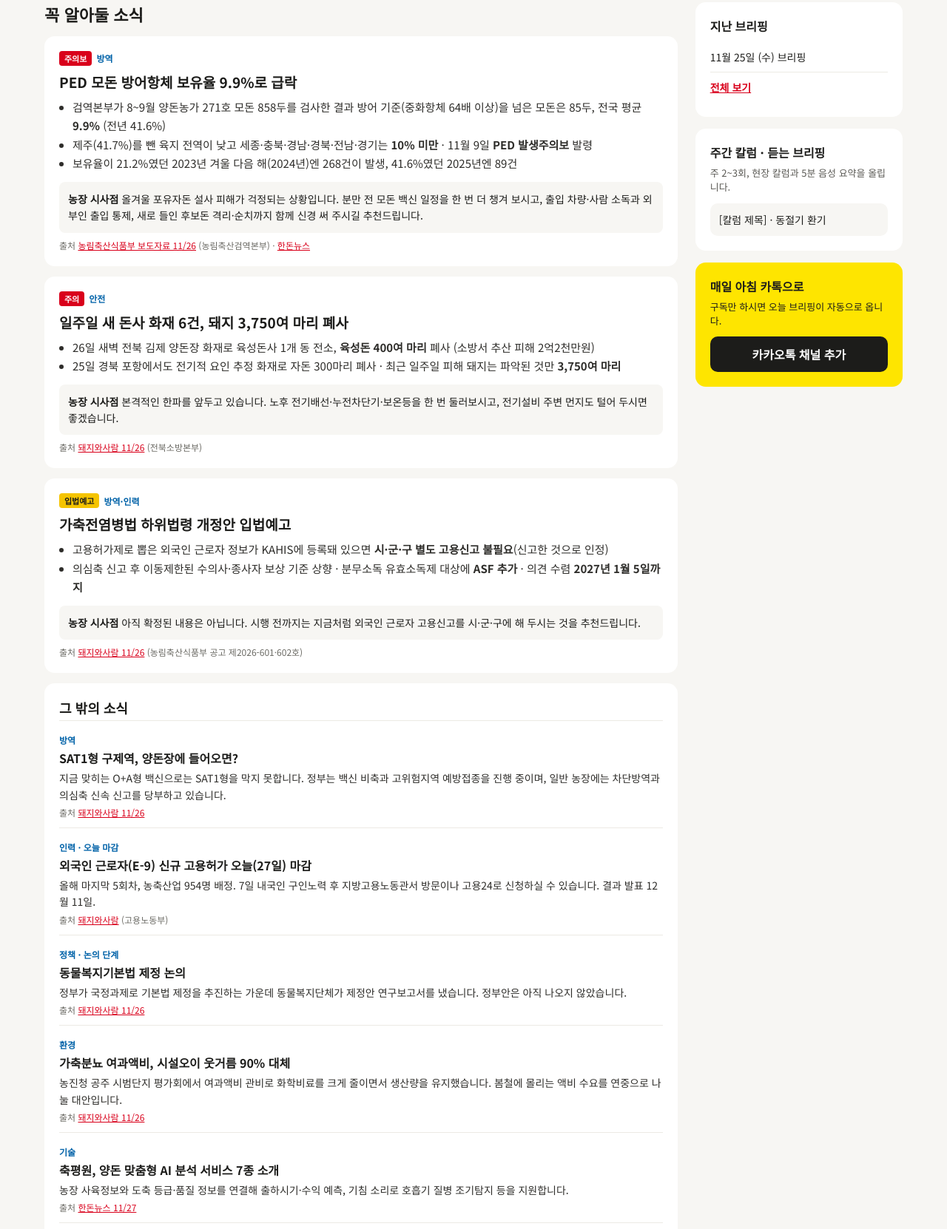
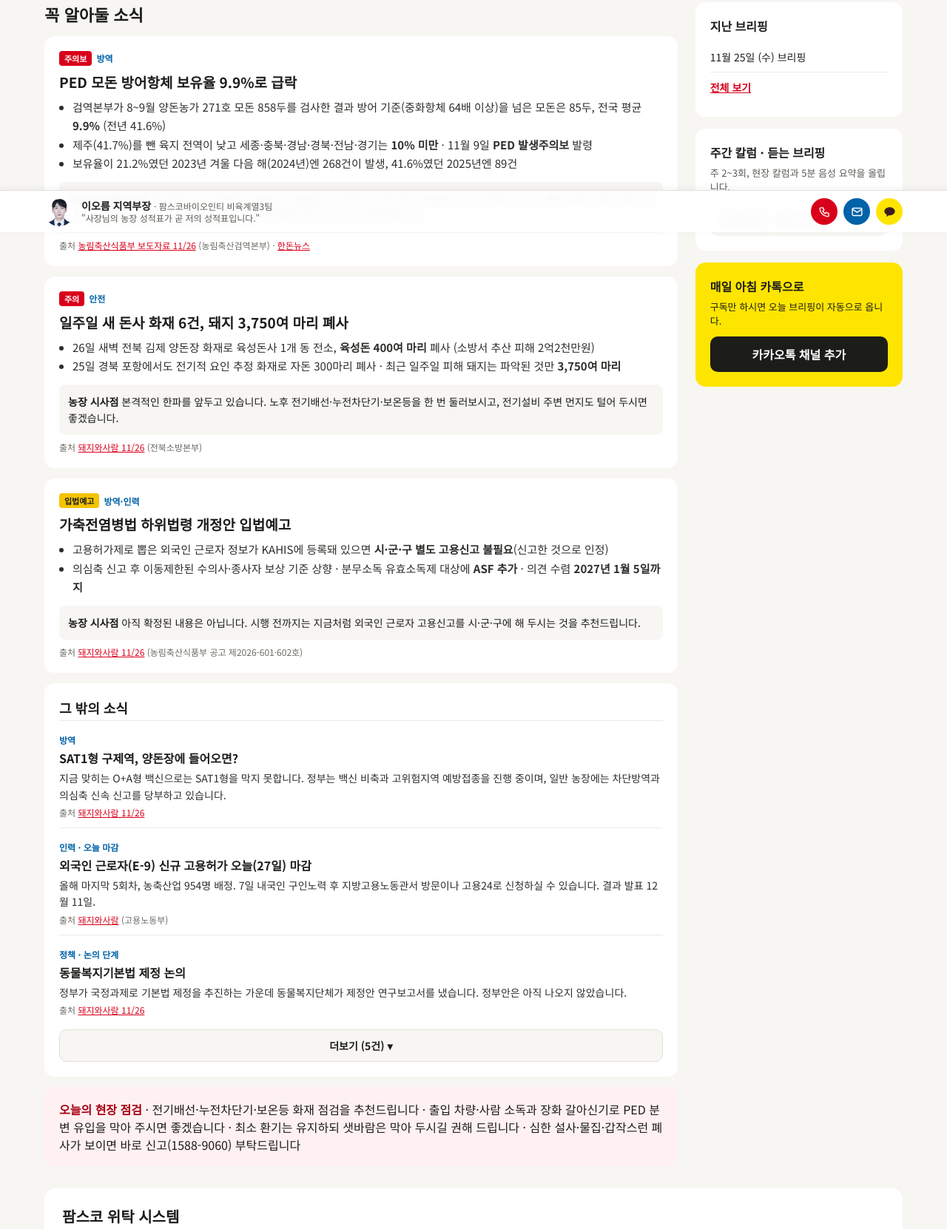
Before and after one commit to lor3791-boop/oreum-briefing, a plain HTML site: page public/2026-11-27/index.html in a window 1280 px wide. Shown: the part 486-2148 px from the top of the page at 74% size. Drawn offline with Linux system fonts and the light colour scheme.

Commit message:
캐시 끄기(no-cache)·404 시 최신으로 이동, 그 밖의 소식 3건+더보기, 프로필 하단 고정 바
Co-Authored-By: Claude Opus 5.5 <noreply@anthropic.com>
Claude-Session: https://claude.ai/code/session_01K1tX6g7NngMrMQ4diyot8m

```diff
--- a/public/2026-11-27/index.html
+++ b/public/2026-11-27/index.html
@@ -9,7 +9,21 @@
 <meta property="og:image" content="https://oreum-briefing.web.app/img/logo.png">
 <meta property="og:url" content="https://oreum-briefing.web.app/2026-11-27/">
 <link rel="stylesheet" href="https://fonts.googleapis.com/css2?family=Noto+Sans+KR:wght@400;500;700;900&display=swap">
-<style>body{margin:0}a{color:#D9001B}a:hover{color:#A80015}</style>
+<style>body{margin:0;padding-bottom:76px}a{color:#D9001B}a:hover{color:#A80015}
+#other-news.folded li:nth-child(n+4){display:none}
+#more-news{display:block;width:100%;margin-top:6px;padding:11px;border:1px solid #E2E0DA;border-radius:10px;background:#F7F6F3;color:#1C1C1A;font:700 14px 'Noto Sans KR',sans-serif;cursor:pointer}
+#more-news:hover{background:#EFEDE8}
+#pin-bar{position:fixed;left:0;right:0;bottom:0;z-index:50;background:rgba(255,255,255,.93);-webkit-backdrop-filter:blur(8px);backdrop-filter:blur(8px);border-top:1px solid #E2E0DA;box-shadow:0 -2px 10px rgba(0,0,0,.05)}
+#pin-bar .in{max-width:1160px;margin:0 auto;padding:8px 16px;display:flex;align-items:center;gap:10px}
+#pin-bar img{width:40px;height:40px;border-radius:50%;object-fit:cover;object-position:50% 22%;flex:none}
+#pin-bar .who{flex:1;min-width:0;line-height:1.3}
+#pin-bar .nm{font-size:14px;font-weight:700;white-space:nowrap;overflow:hidden;text-overflow:ellipsis}
+#pin-bar .nm span{font-weight:400;color:#5B5A55;font-size:12px}
+#pin-bar .q{font-size:12px;color:#5B5A55;white-space:nowrap;overflow:hidden;text-overflow:ellipsis}
+#pin-bar .ic{display:flex;gap:8px}
+#pin-bar .ic a{width:36px;height:36px;border-radius:50%;display:flex;align-items:center;justify-content:center;text-decoration:none}
+@media (max-width:480px){#pin-bar .nm span{display:none}}
+</style>
 </head>
 <body>
 
@@ -97,7 +111,7 @@
 </article>
 <section style="background: #FFFFFF; border-radius: 14px; padding: 20px">
 <h3 style="font-size: 18px; margin: 0 0 4px">그 밖의 소식</h3>
-<ul style="list-style: none; margin: 0; padding: 0">
+<ul id="other-news" class="folded" style="list-style: none; margin: 0; padding: 0">
 <li style="padding: 12px 0; border-top: 1px solid #ECEAE4"><span style="font-size: 12px; font-weight: 700; color: #0062A8">방역</span><div style="font-size: 16px; font-weight: 700; margin: 2px 0 4px">SAT1형 구제역, 양돈장에 들어오면?</div><div style="font-size: 14px; line-height: 1.6; color: #2E2D2A">지금 맞히는 O+A형 백신으로는 SAT1형을 막지 못합니다. 정부는 백신 비축과 고위험지역 예방접종을 진행 중이며, 일반 농장에는 차단방역과 의심축 신속 신고를 당부하고 있습니다.</div><div style="font-size: 12px; color: #6B6A64; margin-top: 4px">출처 <a href="https://www.pigpeople.net/news/article.html?no=20360">돼지와사람 11/26</a></div></li>
 <li style="padding: 12px 0; border-top: 1px solid #ECEAE4"><span style="font-size: 12px; font-weight: 700; color: #0062A8">인력 · 오늘 마감</span><div style="font-size: 16px; font-weight: 700; margin: 2px 0 4px">외국인 근로자(E-9) 신규 고용허가 오늘(27일) 마감</div><div style="font-size: 14px; line-height: 1.6; color: #2E2D2A">올해 마지막 5회차, 농축산업 954명 배정. 7일 내국인 구인노력 후 지방고용노동관서 방문이나 고용24로 신청하실 수 있습니다. 결과 발표 12월 11일.</div><div style="font-size: 12px; color: #6B6A64; margin-top: 4px">출처 <a href="https://www.pigpeople.net/news/article.html?no=20355">돼지와사람</a> (고용노동부)</div></li>
 <li style="padding: 12px 0; border-top: 1px solid #ECEAE4"><span style="font-size: 12px; font-weight: 700; color: #0062A8">정책 · 논의 단계</span><div style="font-size: 16px; font-weight: 700; margin: 2px 0 4px">동물복지기본법 제정 논의</div><div style="font-size: 14px; line-height: 1.6; color: #2E2D2A">정부가 국정과제로 기본법 제정을 추진하는 가운데 동물복지단체가 제정안 연구보고서를 냈습니다. 정부안은 아직 나오지 않았습니다.</div><div style="font-size: 12px; color: #6B6A64; margin-top: 4px">출처 <a href="https://www.pigpeople.net/news/article.html?no=20379">돼지와사람 11/26</a></div></li>
@@ -107,6 +121,13 @@
 <li style="padding: 12px 0; border-top: 1px solid #ECEAE4"><span style="font-size: 12px; font-weight: 700; color: #0062A8">해외</span><div style="font-size: 16px; font-weight: 700; margin: 2px 0 4px">독일, 저돈가 위기 양돈농가에 2,500만 유로 긴급지원</div><div style="font-size: 14px; line-height: 1.6; color: #2E2D2A">돈가 하락과 생산비 상승으로 어려운 농가에 저금리 정책자금으로 지원하며, 세부 조건은 12월 초 발표됩니다.</div><div style="font-size: 12px; color: #6B6A64; margin-top: 4px">출처 <a href="https://www.pignpork.com/news/articleView.html?idxno=20295">한돈뉴스 11/27</a></div></li>
 <li style="padding: 12px 0; border-top: 1px solid #ECEAE4"><span style="font-size: 12px; font-weight: 700; color: #0062A8">해외</span><div style="font-size: 16px; font-weight: 700; margin: 2px 0 4px">미국 사육돼지에서 신세계나사벌레 첫 확인</div><div style="font-size: 14px; line-height: 1.6; color: #2E2D2A">텍사스 자파타 카운티 품평회용 돼지의 거세 상처에서 유충이 나와 방역구역이 다시 조정됐습니다. 상업 양돈 밀집지역과는 떨어진 곳입니다.</div><div style="font-size: 12px; color: #6B6A64; margin-top: 4px">출처 <a href="https://www.pigpeople.net/news/article.html?no=20378">돼지와사람 11/26</a></div></li>
 </ul>
+<button type="button" id="more-news" hidden></button>
+<script>
+(function(){var ul=document.getElementById('other-news'),b=document.getElementById('more-news'),n=ul.children.length;
+ if(n<=3){ul.classList.remove('folded');return;}
+ function t(){b.textContent=ul.classList.contains('folded')?'더보기 ('+(n-3)+'건) ▾':'접기 ▴';}
+ b.hidden=false;t();b.onclick=function(){ul.classList.toggle('folded');t();};})();
+</script>
 </section>
 <div style="background: #FFF1F2; border-radius: 14px; padding: 18px 20px"><b style="color: #A80015">오늘의 현장 점검</b> · 전기배선·누전차단기·보온등 화재 점검을 추천드립니다 · 출입 차량·사람 소독과 장화 갈아신기로 PED 분변 유입을 막아 주시면 좋겠습니다 · 최소 환기는 유지하되 샛바람은 막아 두시길 권해 드립니다 · 심한 설사·물집·갑작스런 폐사가 보이면 바로 신고(1588-9060) 부탁드립니다</div>
 </div>
@@ -149,18 +170,11 @@ fetch('/archive.json').then(r=>r.json()).then(list=>{
 </section>
 </main>
 
-<footer style="background: #FFFFFF; border-top: 1px solid #E2E0DA">
-<div style="max-width: 1160px; margin: 0 auto; padding: 20px 24px; display: flex; flex-wrap: wrap; align-items: center; gap: 16px; justify-content: space-between">
-<div style="display: flex; align-items: center; gap: 14px">
-<img src="/img/profile.jpg" alt="이오름 지역부장" style="width: 76px; height: 76px; border-radius: 50%; object-fit: cover; object-position: 50% 22%; flex: none; display: block">
-<div>
-<div style="font-size: 15px; font-weight: 700">이오름 지역부장 <span style="font-weight: 400; color: #5B5A55; font-size: 13px">· 팜스코바이오인티 비육계열3팀</span></div>
-<div style="font-size: 15px; font-weight: 700; color: #2E2D2A; margin-top: 4px">"사장님의 농장 성적표가 곧 저의 성적표입니다."</div>
-</div>
-</div>
-<div style="display: flex; gap: 10px"><a href="tel:010-8664-9323" aria-label="전화 걸기" style="width: 44px; height: 44px; border-radius: 50%; background: #D9001B; color: #FFFFFF; display: flex; align-items: center; justify-content: center; text-decoration: none"><svg width="20" height="20" viewBox="0 0 24 24" fill="none" stroke="currentColor" stroke-width="2" stroke-linecap="round" stroke-linejoin="round" aria-hidden="true"><path d="M5 4h4l2 5-2.5 1.5a11 11 0 0 0 5 5L15 13l5 2v4a2 2 0 0 1-2 2A16 16 0 0 1 3 6a2 2 0 0 1 2-2"/></svg></a><a href="sms:010-8664-9323" aria-label="문자 보내기" style="width: 44px; height: 44px; border-radius: 50%; background: #0062A8; color: #FFFFFF; display: flex; align-items: center; justify-content: center; text-decoration: none"><svg width="20" height="20" viewBox="0 0 24 24" fill="none" stroke="currentColor" stroke-width="2" stroke-linecap="round" stroke-linejoin="round" aria-hidden="true"><rect x="3" y="5" width="18" height="14" rx="2"/><path d="m3 7 9 6 9-6"/></svg></a><a href="https://pf.kakao.com/_bxkUvX/chat" aria-label="카카오톡 상담" style="width: 44px; height: 44px; border-radius: 50%; background: #FEE500; color: #3C1E1E; display: flex; align-items: center; justify-content: center; text-decoration: none"><svg width="22" height="22" viewBox="0 0 24 24" aria-hidden="true"><path d="M12 4C7 4 3 7.1 3 11c0 2.5 1.7 4.7 4.2 6l-1 3.6 4.1-2.7c.6.1 1.1.1 1.7.1 5 0 9-3.1 9-7s-4-7-9-7z" fill="#3C1E1E"/></svg></a></div>
-</div>
-</footer>
+<div id="pin-bar" role="complementary" aria-label="담당자 연락처"><div class="in">
+<img src="/img/profile.jpg" alt="이오름 지역부장">
+<div class="who"><div class="nm">이오름 지역부장 <span>· 팜스코바이오인티 비육계열3팀</span></div><div class="q">"사장님의 농장 성적표가 곧 저의 성적표입니다."</div></div>
+<div class="ic"><a href="tel:010-8664-9323" aria-label="전화 걸기" style="border-radius: 50%; background: #D9001B; color: #FFFFFF; display: flex; align-items: center; justify-content: center; text-decoration: none"><svg width="17" height="17" viewBox="0 0 24 24" fill="none" stroke="currentColor" stroke-width="2" stroke-linecap="round" stroke-linejoin="round" aria-hidden="true"><path d="M5 4h4l2 5-2.5 1.5a11 11 0 0 0 5 5L15 13l5 2v4a2 2 0 0 1-2 2A16 16 0 0 1 3 6a2 2 0 0 1 2-2"/></svg></a><a href="sms:010-8664-9323" aria-label="문자 보내기" style="border-radius: 50%; background: #0062A8; color: #FFFFFF; display: flex; align-items: center; justify-content: center; text-decoration: none"><svg width="17" height="17" viewBox="0 0 24 24" fill="none" stroke="currentColor" stroke-width="2" stroke-linecap="round" stroke-linejoin="round" aria-hidden="true"><rect x="3" y="5" width="18" height="14" rx="2"/><path d="m3 7 9 6 9-6"/></svg></a><a href="https://pf.kakao.com/_bxkUvX/chat" aria-label="카카오톡 상담" style="border-radius: 50%; background: #FEE500; color: #3C1E1E; display: flex; align-items: center; justify-content: center; text-decoration: none"><svg width="19" height="19" viewBox="0 0 24 24" aria-hidden="true"><path d="M12 4C7 4 3 7.1 3 11c0 2.5 1.7 4.7 4.2 6l-1 3.6 4.1-2.7c.6.1 1.1.1 1.7.1 5 0 9-3.1 9-7s-4-7-9-7z" fill="#3C1E1E"/></svg></a></div>
+</div></div>
 </div>
 
 </body>
--- /dev/null
+++ b/public/404.html
@@ -0,0 +1,3 @@
+<!doctype html><meta charset="utf-8"><meta name="viewport" content="width=device-width, initial-scale=1"><title>돈되는 오름브리핑</title>
+<script>location.replace('/?r='+Date.now());</script>
+<p style="font-family:sans-serif;padding:24px">최신 브리핑으로 이동합니다… <a href="/">바로 가기</a></p>
```
Also changed, not shown: firebase.json.
